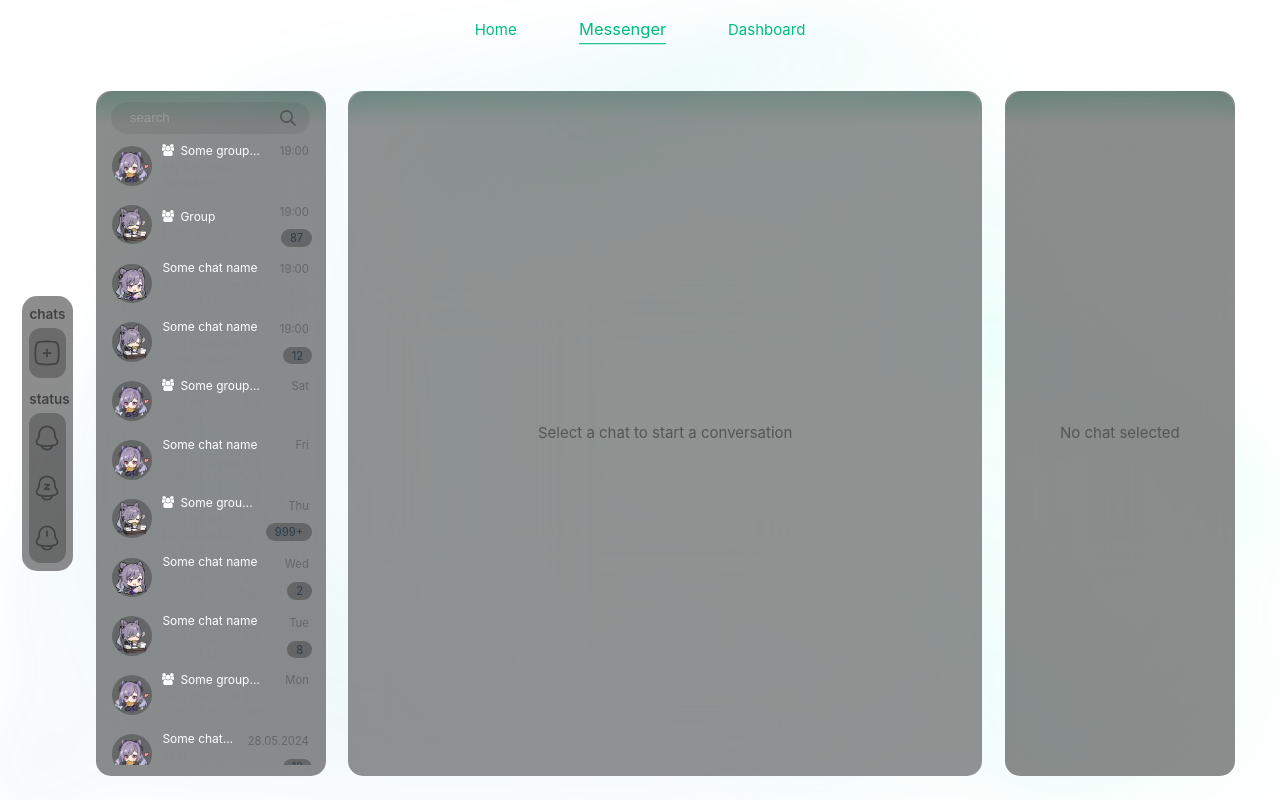
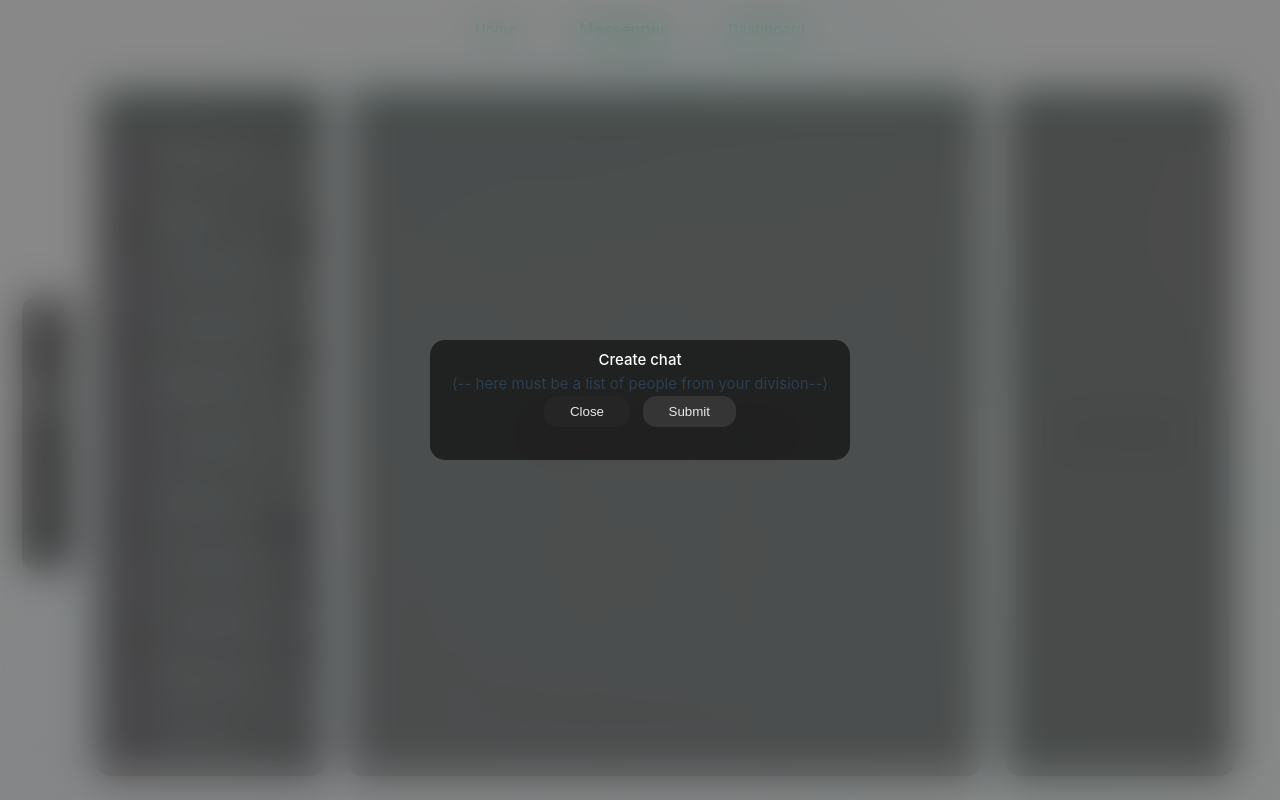
Before and after one commit to AmyresS/sm-app-frontend, a Vue app: page /messages in a window 1280 px wide. Both pictures are taken after a click on the element 47 px from the left and 353 px from the top of the page. Built offline with nearby package versions, Linux system fonts and the light colour scheme.

Commit message:
Implement modal windows

```diff
--- a/src/App.vue
+++ b/src/App.vue
@@ -15,6 +15,7 @@ import LoginPage from './components/LoginPage.vue'
     </div>
   </header>
 
+  <div id="modal-component"></div>
   <RouterView />
 </template>
 
--- a/src/assets/Chat.css
+++ b/src/assets/Chat.css
@@ -79,7 +79,7 @@
         width: 3vw;
         border-radius: 50%;
         aspect-ratio: 1 / 1;
-        background-color: #242424ee;
+        background-color: #242424ff;
 
         grid-column-start: 1;
         grid-column-end: 1;
@@ -94,7 +94,7 @@
       .text {
         font-size: 0.98em;
         line-height: 1.5em;
-        background-color: #00000033;
+        background-color: #212121ff;
         padding: 0.6em 0.9em;
         border-radius: 1em;
       }
@@ -144,7 +144,7 @@
     align-items: center;
 
     .textarea-box {
-      background-color: #00000011;
+      background-color: #222222ff;
       width: 88%;
       padding: 0.9em 0.9em 0.55em 0.9em;
       border: 1px solid #333;
--- a/src/assets/main.css
+++ b/src/assets/main.css
@@ -1,4 +1,8 @@
 @import './base.css';
+
+* {
+  user-select: none;
+}
 
 a,
 .green {
--- a/src/assets/messenger.css
+++ b/src/assets/messenger.css
@@ -158,7 +158,6 @@
           height: max(50px, 6.6vh);
           padding: 0 3%;
           cursor: pointer;
-          user-select: none;
           overflow: hidden;
 
           display: flex;
@@ -288,6 +287,7 @@
 
     .messages-box {
       position: relative;
+      background-size: 200%;
       grid-column-start: 7;
       grid-column-end: span 13;
       grid-row-start: 1;
@@ -300,11 +300,29 @@
 
       overflow: hidden;
 
+      .background-image {
+        position: absolute;
+      }
+
       &:has([noChatSelected]) {
         display: flex;
         justify-content: center;
         align-items: center;
         color: #555;
+      }
+
+      &:not(:has([noChatSelected])) {
+        .background-image {
+          content: '';
+          width: 100%;
+          height: 100%;
+          background: url('./images/msg-bg.png');
+          background-size: 16vw;
+          filter: invert(100%);
+          opacity: 0.05;
+          mix-blend-mode: multiply;
+          z-index: -105;
+        }
       }
     }
 
--- /dev/null
+++ b/src/assets/modal.css
@@ -0,0 +1,64 @@
+.wrapper {
+  position: fixed;
+  width: 100%;
+  height: 100%;
+  top: 0;
+  left: 0;
+  display: flex;
+  justify-content: center;
+  align-items: center;
+  background-color: #00000077;
+  backdrop-filter: blur(20px);
+  z-index: 9998;
+
+  .modal {
+    min-width: 20vw;
+    max-width: 45vw;
+    min-height: 15vh;
+    max-height: 80vh;
+    background-color: #111111bb;
+    border-radius: 1em;
+    padding: 0.5em 1.5em;
+    overflow: hidden;
+
+    display: grid;
+    grid-template-columns: 1fr;
+    grid-template-rows: max-content min-content max-content;
+
+    .modal-header {
+      color: #fff;
+      text-align: center;
+      font-weight: 500;
+    }
+
+    .modal-body {
+      overflow-y: scroll;
+
+      .test {
+        color: red;
+      }
+    }
+
+    .modal-footer {
+      width: 100%;
+      display: flex;
+      justify-content: center;
+
+      & button {
+        padding: 1vh 2vw;
+        border-radius: 1em;
+        margin: 0 0.5em;
+        outline: none;
+        border: none;
+        color: #e7e7e7;
+
+        &:first-child {
+          background-color: #252525;
+        }
+        &:last-child {
+          background-color: #353535;
+        }
+      }
+    }
+  }
+}
--- a/src/components/Chat.vue
+++ b/src/components/Chat.vue
@@ -76,7 +76,6 @@
       </div>
     </div>
   </div>
-  <form action="">
   <div class="type-area">
     <div class="media">
       <svg xmlns="http://www.w3.org/2000/svg" viewBox="0 0 101 101" id="clip">
@@ -107,7 +106,6 @@
       </svg>
     </div>
   </div>
-  </form>
 </template>
 
 <style>
--- a/src/components/ChatInfo.vue
+++ b/src/components/ChatInfo.vue
@@ -87,7 +87,7 @@
         </svg>
         <p>edit</p>
       </div>
-      <div class="user-invite">
+      <div class="user-invite" @click="openModal(1)">
         <svg viewBox="0 0 24 24" fill="none" xmlns="http://www.w3.org/2000/svg">
           <circle cx="12" cy="12" r="10" stroke-width="1.5" />
           <path
@@ -97,6 +97,70 @@
           />
         </svg>
         <p>invite</p>
+        <Teleport to="#modal-component">
+          <Modal
+            :shown="isModalOpened == 1"
+            @modal-close="closeModal"
+            @submit="inviteUser"
+            name="inviteUser-modal"
+          >
+            <template #header>Invite user</template>
+            <template #content>
+              <div class="test">
+                <p>
+                  (-- here must be a list of people from your chats--) (-- here must be a list of
+                  people from your chats--) (-- here must be a list of people from your chats--)
+                </p>
+                <p>first test</p>
+                <p>test</p>
+              </div>
+              <p>test</p>
+              <p>test</p>
+              <p>test</p>
+              <p>test</p>
+              <p>test</p>
+              <p>test</p>
+              <p>test</p>
+              <p>test</p>
+              <p>test</p>
+              <p>test</p>
+              <p>test</p>
+              <p>test</p>
+              <p>test /////</p>
+              <p>test</p>
+              <p>test</p>
+              <p>test</p>
+              <p>test</p>
+              <p>test</p>
+              <p>test</p>
+              <p>test</p>
+              <p>test</p>
+              <p>test</p>
+              <p>test</p>
+              <p>test</p>
+              <p>test</p>
+              <p>test</p>
+              <p>test</p>
+              <p>test</p>
+              <p>test</p>
+              <p>test</p>
+              <p>test</p>
+              <p>test</p>
+              <p>test</p>
+              <p>test</p>
+              <p>test</p>
+              <p>test</p>
+              <p>test</p>
+              <p>test</p>
+              <p>test</p>
+              <p>test</p>
+              <p>test</p>
+              <p>test</p>
+              <p>test</p>
+              <p>last test</p>
+            </template>
+          </Modal>
+        </Teleport>
       </div>
       <div class="pinned-messages">
         <svg
@@ -113,7 +177,7 @@
         </svg>
         <p>pinned</p>
       </div>
-      <div class="chat-leave">
+      <div class="chat-leave" @click="openModal(3)">
         <svg viewBox="0 0 24 24" fill="none" xmlns="http://www.w3.org/2000/svg">
           <path
             d="M9.00195 7C9.01406 4.82497 9.11051 3.64706 9.87889 2.87868C10.7576 2 12.1718 2 15.0002 2L16.0002 2C18.8286 2 20.2429 2 21.1215 2.87868C22.0002 3.75736 22.0002 5.17157 22.0002 8L22.0002 16C22.0002 18.8284 22.0002 20.2426 21.1215 21.1213C20.2429 22 18.8286 22 16.0002 22H15.0002C12.1718 22 10.7576 22 9.87889 21.1213C9.11051 20.3529 9.01406 19.175 9.00195 17"
@@ -128,13 +192,35 @@
           />
         </svg>
         <p>leave</p>
+        <Teleport to="#modal-component">
+          <Modal
+            :shown="isModalOpened == 3"
+            @modal-close="closeModal"
+            @submit="leaveGroup"
+            name="leaveGroup-modal"
+          >
+            <template #header>Confirm</template>
+            <template #content>Are you sure you want to leave (-Group_name-) ?</template>
+          </Modal>
+        </Teleport>
       </div>
-      <div class="user-delete">
+      <div class="user-delete" @click="openModal(2)">
         <svg viewBox="0 0 24 24" fill="none" xmlns="http://www.w3.org/2000/svg">
           <circle cx="12" cy="12" r="10" stroke-width="1.5" />
           <path d="M15 12H9" stroke-width="1.5" stroke-linecap="round" />
         </svg>
         <p>kick</p>
+        <Teleport to="#modal-component">
+          <Modal
+            :shown="isModalOpened == 2"
+            @modal-close="closeModal"
+            @submit="kickUser"
+            name="kickUser-modal"
+          >
+            <template #header>Kick user</template>
+            <template #content>(-- here must be a list of people from current group--) </template>
+          </Modal>
+        </Teleport>
       </div>
       <div class="media">
         <svg viewBox="0 0 24 24" fill="none" xmlns="http://www.w3.org/2000/svg">
@@ -164,5 +250,30 @@
 </style>
 
 <script setup>
+import { ref } from 'vue'
+import Modal from './Modal.vue'
+
 const selectedChat = defineModel()
+const isModalOpened = ref(0)
+const modal_states = ref({})
+
+const openModal = (index) => {
+  isModalOpened.value = index
+}
+
+const closeModal = () => {
+  isModalOpened.value = 0
+}
+
+const inviteUser = () => {
+  console.log('inviteUser')
+}
+
+const kickUser = () => {
+  console.log('kickUser')
+}
+
+const leaveGroup = () => {
+  console.log('leaveGroup')
+}
 </script>
--- a/src/components/Messenger.vue
+++ b/src/components/Messenger.vue
@@ -5,13 +5,14 @@
       <div class="backlight bl-2"></div>
       <div class="backlight bl-3"></div>
       <div class="box messages-box">
+        <div class="background-image"></div>
         <p v-if="selectedChat == null" noChatSelected>Select a chat to start a conversation</p>
         <Chat v-if="selectedChat != null" v-model="selectedChat" />
       </div>
 
       <div class="box tool-box">
         <p>chats</p>
-        <div class="tool chat-new">
+        <div class="tool chat-new" @click="openModal(1)">
           <svg viewBox="0 0 24 24" fill="none" xmlns="http://www.w3.org/2000/svg">
             <path
               d="M2 12C2 7.28595 2 4.92893 3.46447 3.46447C4.92893 2 7.28595 2 12 2C16.714 2 19.0711 2 20.5355 3.46447C22 4.92893 22 7.28595 22 12C22 16.714 22 19.0711 20.5355 20.5355C19.0711 22 16.714 22 12 22C7.28595 22 4.92893 22 3.46447 20.5355C2 19.0711 2 16.714 2 12Z"
@@ -23,6 +24,20 @@
               stroke-linecap="round"
             />
           </svg>
+          <Teleport to="#modal-component">
+            <Modal
+              :shown="isModalOpened"
+              @modal-close="closeModal"
+              @submit="createChat"
+              name="createChat-modal"
+            >
+              <template #header>Create chat</template>
+              <template #content
+                >(-- here must be a list of people from your division--)
+                <!-- <input type="text" class="test" v-model="testInput" /> -->
+              </template>
+            </Modal>
+          </Teleport>
         </div>
         <p>status</p>
         <div class="tool status">
@@ -318,6 +333,20 @@
 import { ref } from 'vue'
 import Chat from './Chat.vue'
 import ChatInfo from './ChatInfo.vue'
+import Modal from './Modal.vue'
 
 const selectedChat = ref()
+const isModalOpened = ref(false)
+
+const openModal = () => {
+  isModalOpened.value = true
+}
+const closeModal = () => {
+  isModalOpened.value = false
+}
+
+const createChat = () => {
+  console.log('createChat')
+  // chat creation code
+}
 </script>
--- /dev/null
+++ b/src/components/Modal.vue
@@ -0,0 +1,36 @@
+<template>
+  <div v-if="shown" class="wrapper">
+    <div class="modal" ref="target">
+      <div class="modal-header">
+        <slot name="header"> Confirm your action </slot>
+      </div>
+      <div class="modal-body">
+        <slot name="content"> </slot>
+      </div>
+      <div class="modal-footer">
+        <slot name="controls">
+          <button @click.stop="emit('modal-close')">Close</button>
+          <button @click.stop="emit('submit'), emit('modal-close')">Submit</button>
+        </slot>
+      </div>
+    </div>
+  </div>
+</template>
+
+<style scoped>
+@import '../assets/modal.css';
+</style>
+
+<script setup>
+import { defineProps, defineEmits, ref } from 'vue'
+import { onClickOutside } from '@vueuse/core'
+
+const props = defineProps({
+  shown: Boolean
+})
+
+const emit = defineEmits(['modal-close', 'submit'])
+const target = ref(null)
+
+onClickOutside(target, () => emit('modal-close'))
+</script>
```
Also changed, not shown: src/assets/images/msg-bg.png (added). Lines whose indentation alone changed are shown as unchanged.
